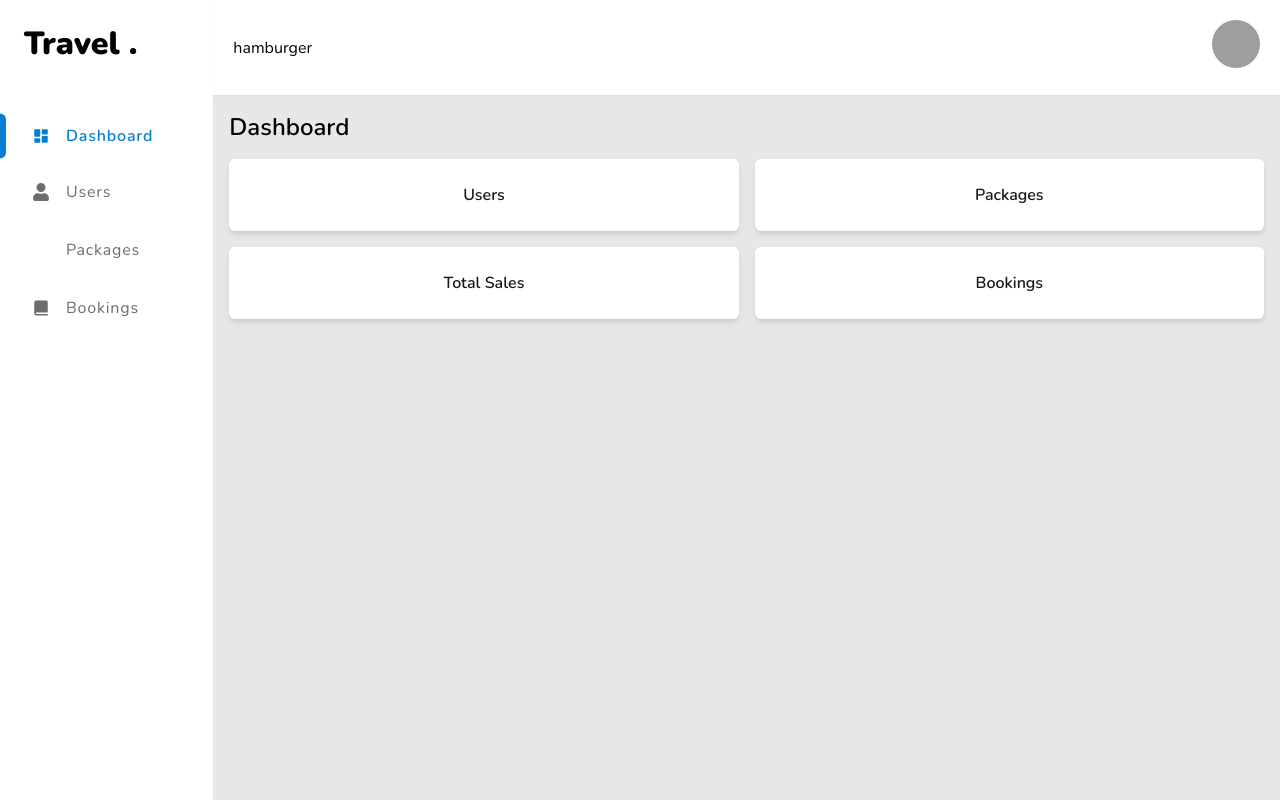
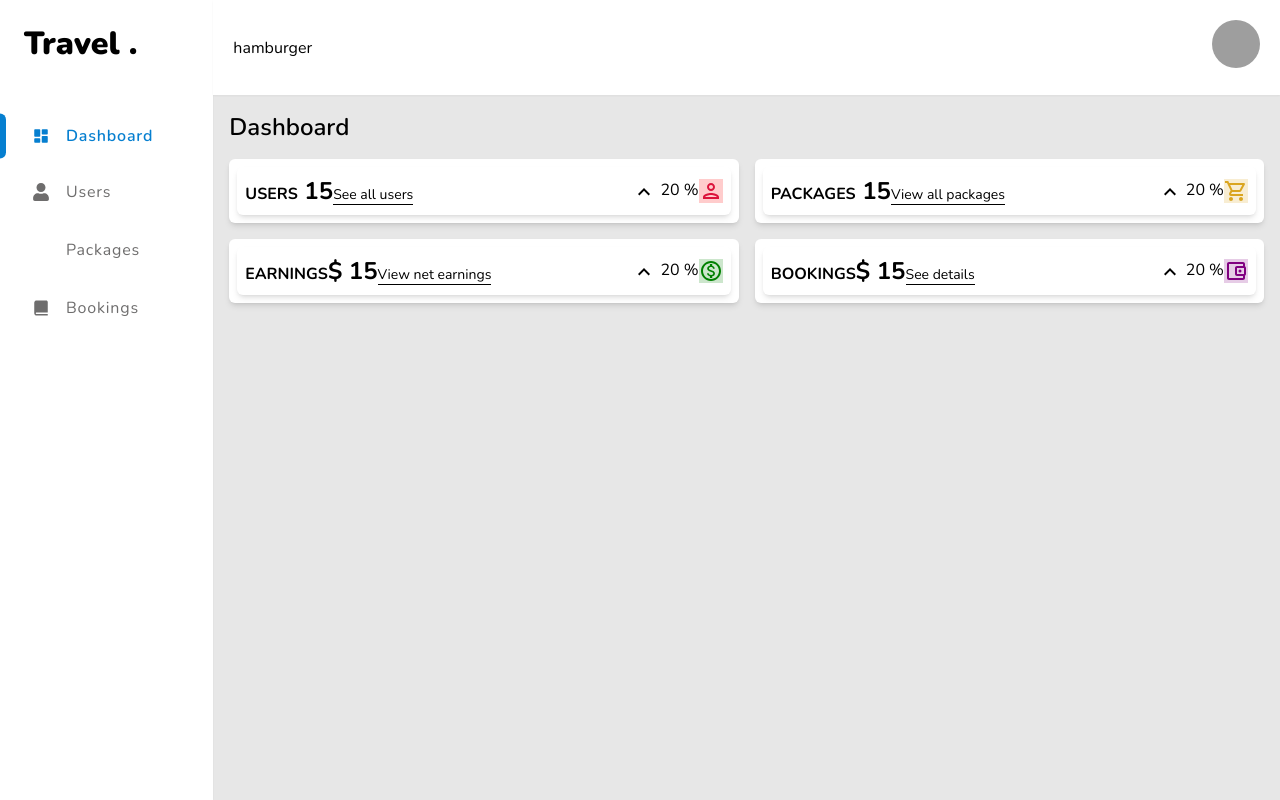
Before and after one commit to andro-jr/WWW, a React (Create React App) app in the folder dashboard/: page / in a window 1280 px wide. Built offline with nearby package versions, Linux system fonts and the light colour scheme; grey boxes are pictures that could not be loaded; some icons are missing.

Commit message:
added widgets on dashboard

```diff
--- a/dashboard/src/components/Dashboard.jsx
+++ b/dashboard/src/components/Dashboard.jsx
@@ -1,13 +1,7 @@
 import React from 'react';
-import Users from './Users';
-import Packages from './Packages';
-import TotalSales from './TotalSales';
-import Bookings from './Bookings';
-
-
-
 import { Link } from 'react-router-dom';
-import CustomLink from './CustomLink';
+import Widget from './Widget';
+import CustomLink from './utils/CustomLink';
 
 const Dashboard = () => {
   return (
@@ -15,36 +9,28 @@ const Dashboard = () => {
       <h1 className="text-2xl font-semibold mb-4">Dashboard</h1>
 
       <div className="grid grid-cols-1 sm:grid-cols-2 gap-4">
-        <div className="bg-white p-4 shadow-md rounded-md">
-          {/* <CustomLink to="/users"> */}
-          <button className="w-full bg-blue-500 hover:bg-blue-600 text-black font-semibold py-2 px-4 rounded-md">
-            Users
-          </button>
-          {/* </CustomLink> */}
+        <div className="bg-white p-2 shadow-md rounded-md">
+          <CustomLink to="/users">
+            <Widget type="user" />
+          </CustomLink>
         </div>
 
-        <div className="bg-white p-4 shadow-md rounded-md">
-          {/* <Link to="/packages"> */}
-          <button className="w-full bg-green-500 hover:bg-green-600 text-black font-semibold py-2 px-4 rounded-md">
-            Packages
-          </button>
-          {/* </Link> */}
+        <div className="bg-white p-2 shadow-md rounded-md">
+          <Link to="/packages">
+            <Widget type="order" />
+          </Link>
         </div>
 
-        <div className="bg-white p-4 shadow-md rounded-md">
-          {/* <Link to="/totalsales"> */}
-          <button className="w-full bg-purple-500 hover:bg-purple-600 text-black font-semibold py-2 px-4 rounded-md">
-            Total Sales
-          </button>
-          {/* </Link> */}
+        <div className="bg-white p-2 shadow-md rounded-md">
+          <Link to="/totalsales">
+            <Widget type="earning" />
+          </Link>
         </div>
 
-        <div className="bg-white p-4 shadow-md rounded-md">
-          {/* <Link to="/bookings"> */}
-          <button className="w-full bg-red-500 hover:bg-red-600 text-black font-semibold py-2 px-4 rounded-md">
-            Bookings
-          </button>
-          {/* </Link> */}
+        <div className="bg-white p-2 shadow-md rounded-md">
+          <Link to="/bookings">
+            <Widget type="balance" />
+          </Link>
         </div>
       </div>
     </div>
--- a/dashboard/src/components/Navbar/UserProfile.jsx
+++ b/dashboard/src/components/Navbar/UserProfile.jsx
@@ -21,12 +21,12 @@ const UserProfile = () => {
         />
       </button>
       {showProfileMenu && (
-        <div className='profile-menu absolute right-0 mt-2 w-40 bg-white border border-gray-300 rounded-md shadow-md'>
-          <ul className=' py-2'>
+        <div className='profile-menu absolute right-0 mt-2 w-48 bg-white border border-gray-300 rounded-md shadow-md'>
+          <ul className='py-2'>
             <li>
               <CustomLink
                 to='/logout'
-                className='block px-4 py-2 hover:bg-gray-100'
+                className=' px-4 py-3 hover:bg-gray-100 flex items-center space-x-2'
               >
                 <svg
                   xmlns='http://www.w3.org/2000/svg'
@@ -34,7 +34,7 @@ const UserProfile = () => {
                   viewBox='0 0 24 24'
                   strokeWidth='1.5'
                   stroke='currentColor'
-                  className='w-6 h-6 inline-block mr-2'
+                  className='w-6 h-6'
                 >
                   <path
                     strokeLinecap='round'
@@ -42,13 +42,13 @@ const UserProfile = () => {
                     d='M15.75 9V5.25A2.25 2.25 0 0013.5 3h-6a2.25 2.25 0 00-2.25 2.25v13.5A2.25 2.25 0 007.5 21h6a2.25 2.25 0 002.25-2.25V15M12 9l-3 3m0 0l3 3m-3-3h12.75'
                   />
                 </svg>
-                Logout
+                <span>Logout</span>
               </CustomLink>
             </li>
             <li>
               <CustomLink
                 to='/settings'
-                className='block px-4 py-2 hover:bg-gray-100'
+                className='px-4 py-3 hover:bg-gray-100 flex items-center space-x-2'
               >
                 <svg
                   xmlns='http://www.w3.org/2000/svg'
@@ -56,7 +56,7 @@ const UserProfile = () => {
                   viewBox='0 0 24 24'
                   strokeWidth='1.5'
                   stroke='currentColor'
-                  className='w-6 h-6 inline-block mr-2'
+                  className='w-6 h-6'
                 >
                   <path
                     strokeLinecap='round'
@@ -69,13 +69,13 @@ const UserProfile = () => {
                     d='M15 12a3 3 0 11-6 0 3 3 0 016 0z'
                   />
                 </svg>
-                Settings
+                <span>Settings</span>
               </CustomLink>
             </li>
             <li>
               <CustomLink
                 to='/theme'
-                className='block px-4 py-2 hover:bg-gray-100'
+                className=' px-4 py-3 hover:bg-gray-100 flex items-center space-x-2'
               >
                 <svg
                   xmlns='http://www.w3.org/2000/svg'
@@ -83,7 +83,7 @@ const UserProfile = () => {
                   viewBox='0 0 24 24'
                   strokeWidth='1.5'
                   stroke='currentColor'
-                  className='w-6 h-6 inline-block mr-2'
+                  className='w-6 h-6'
                 >
                   <path
                     strokeLinecap='round'
@@ -91,7 +91,7 @@ const UserProfile = () => {
                     d='M12 18v-5.25m0 0a6.01 6.01 0 001.5-.189m-1.5.189a6.01 6.01 0 01-1.5-.189m3.75 7.478a12.06 12.06 0 01-4.5 0m3.75 2.383a14.406 14.406 0 01-3 0M14.25 18v-.192c0-.983.658-1.823 1.508-2.316a7.5 7.5 0 10-7.517 0c.85.493 1.509 1.333 1.509 2.316V18'
                   />
                 </svg>
-                Theme
+                <span>Theme</span>
               </CustomLink>
             </li>
           </ul>
--- /dev/null
+++ b/dashboard/src/components/Widget.jsx
@@ -0,0 +1,94 @@
+import React from 'react';
+import KeyboardArrowUpIcon from '@mui/icons-material/KeyboardArrowUp';
+import PersonOutlinedIcon from '@mui/icons-material/PersonOutlined';
+import AccountBalanceWalletOutlinedIcon from '@mui/icons-material/AccountBalanceWalletOutlined';
+import ShoppingCartOutlinedIcon from '@mui/icons-material/ShoppingCartOutlined';
+import MonetizationOnOutlinedIcon from '@mui/icons-material/MonetizationOnOutlined';
+
+const Widget = ({ type }) => {
+  const dataMap = {
+    user: {
+      title: 'USERS',
+      isMoney: false,
+      link: 'See all users',
+      icon: (
+        <PersonOutlinedIcon
+          className="icon"
+          style={{
+            color: 'crimson',
+            backgroundColor: 'rgba(255, 0, 0, 0.2)',
+          }}
+        />
+      ),
+    },
+    order: {
+      title: 'PACKAGES',
+      isMoney: false,
+      link: 'View all packages',
+      icon: (
+        <ShoppingCartOutlinedIcon
+          className="icon"
+          style={{
+            backgroundColor: 'rgba(218, 165, 32, 0.2)',
+            color: 'goldenrod',
+          }}
+        />
+      ),
+    },
+    earning: {
+      title: 'EARNINGS',
+      isMoney: true,
+      link: 'View net earnings',
+      icon: (
+        <MonetizationOnOutlinedIcon
+          className="icon"
+          style={{ backgroundColor: 'rgba(0, 128, 0, 0.2)', color: 'green' }}
+        />
+      ),
+    },
+    balance: {
+      title: 'BOOKINGS',
+      isMoney: true,
+      link: 'See details',
+      icon: (
+        <AccountBalanceWalletOutlinedIcon
+          className="icon"
+          style={{
+            backgroundColor: 'rgba(128, 0, 128, 0.2)',
+            color: 'purple',
+          }}
+        />
+      ),
+    },
+  };
+
+  const widgetData = dataMap[type] || {};
+
+  const { title, isMoney, link, icon } = widgetData;
+  const amount = 15; // Temporary amount rakhya
+  const diff = 20; // Temporary difference too
+
+  return (
+    <div className="widget p-2 shadow-md rounded-md flex justify-between">
+      <div className="left">
+        <span className="title font-bold text-gray-500">{title}</span>
+        <span className="counter text-2xl font-bold">
+          {isMoney && '$'} {amount}
+        </span>
+        <span className="link text-sm border-b border-gray-300">{link}</span>
+      </div>
+      <div className="right flex items-center">
+        <div
+          className={`percentage ${diff > 0 ? 'positive text-green-500' : 'negative text-red-500'
+            }`}
+        >
+          <KeyboardArrowUpIcon className="mr-1" />
+          {diff} %
+        </div>
+        {icon}
+      </div>
+    </div>
+  );
+};
+
+export default Widget;
```
